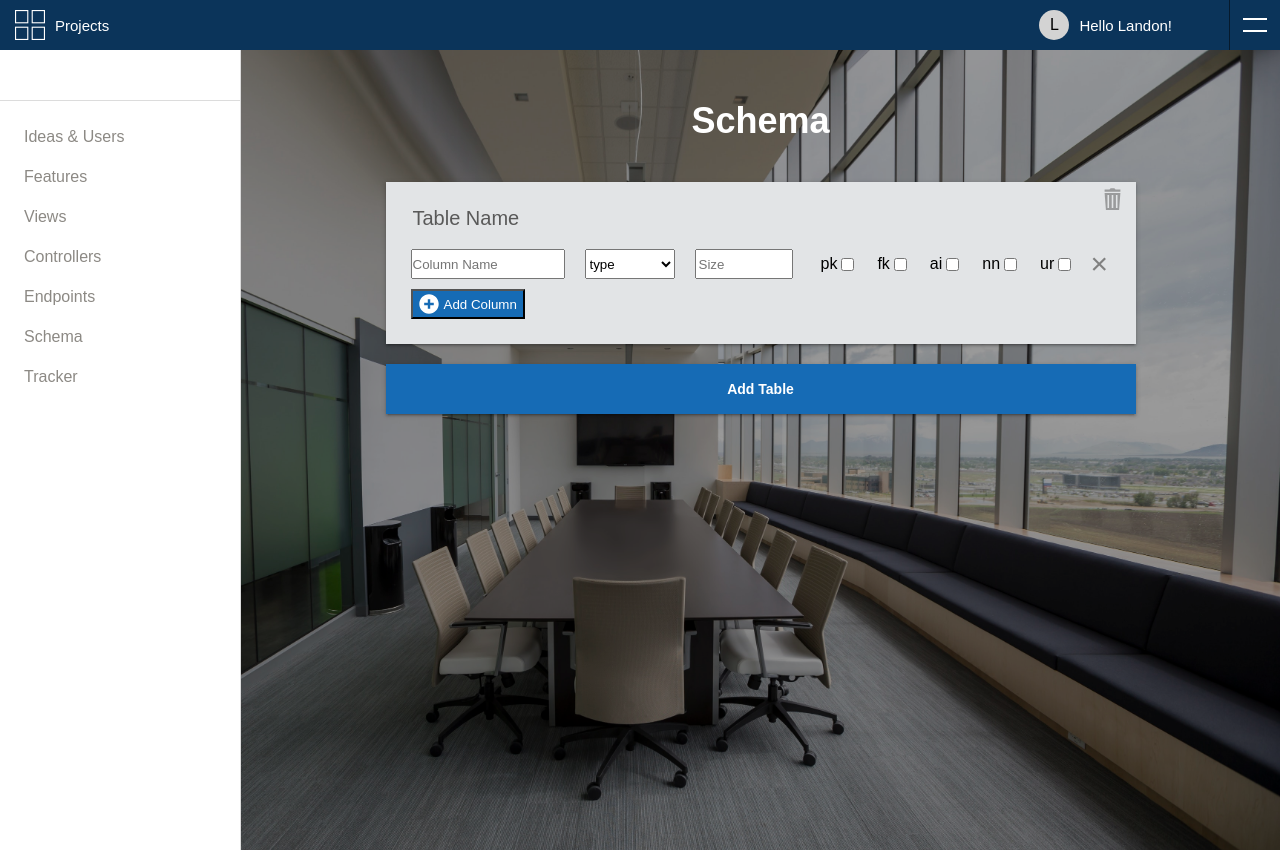
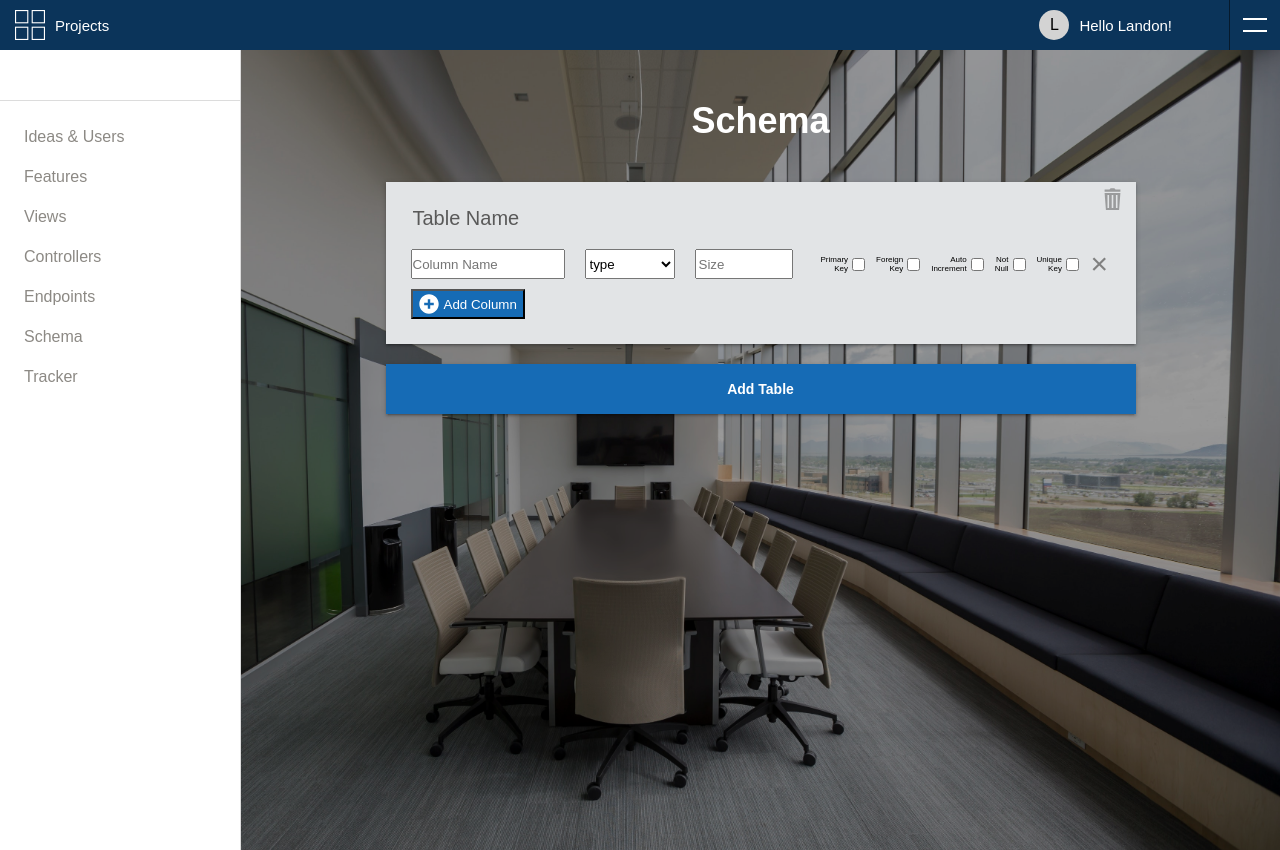
Before and after one commit to landonwjohnson/Appr, a React app: page /user/1/project/1/schema in a window 1280 px wide. Built offline with nearby package versions, Linux system fonts and the light colour scheme; no server answers.

Commit message:
Changed Schema.js constraints from acronyms to full words

```diff
--- a/src/components/content/project_components/Schema/Schema.js
+++ b/src/components/content/project_components/Schema/Schema.js
@@ -86,27 +86,27 @@ class Schema extends Component {
                   </div>
                     <div className="column-checkbox-wrapper">
                           <div className="column-checkbox">
-                            <label> pk </label>
+                            <label> Primary Key </label>
                             <input type="checkbox" />
                           </div>
 
                           <div className="column-checkbox">
-                            <label> fk </label>
+                            <label> Foreign Key </label>
                             <input type="checkbox" />
                           </div>
 
                           <div className="column-checkbox">
-                            <label> ai </label>
+                            <label> Auto Increment </label>
                             <input type="checkbox" />
                           </div>
 
                           <div className="column-checkbox">
-                            <label> nn </label>
+                            <label> Not Null </label>
                             <input type="checkbox" />
                           </div>
 
                       <div className="column-checkbox">
-                        <label> ur </label>
+                        <label>  Unique Key </label>
                         <input type="checkbox" />
                       </div>
                     </div>
--- a/src/components/content/project_components/Schema/schema.scss
+++ b/src/components/content/project_components/Schema/schema.scss
@@ -120,7 +120,10 @@
 .column-checkbox {
     display: flex;
     align-items: center;
-    margin-right: 20px;
+    margin-right: 8px;
+    font-size: 8px;
+    text-align: right;
+
 }
 
 .remove-item {
```
Also changed, not shown: 1 other file (tests, documents, lock files or other folders).
